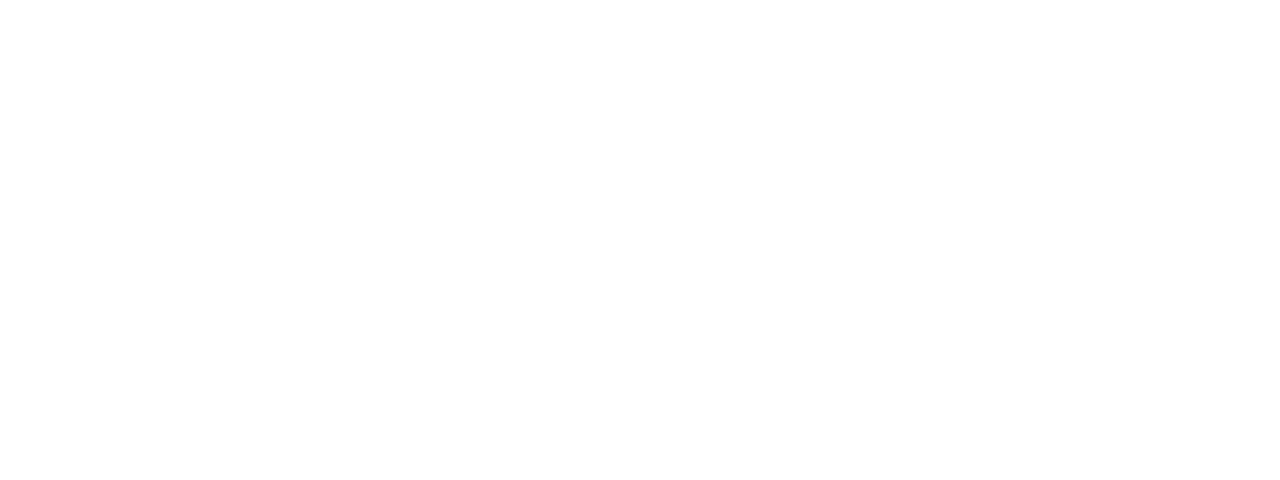
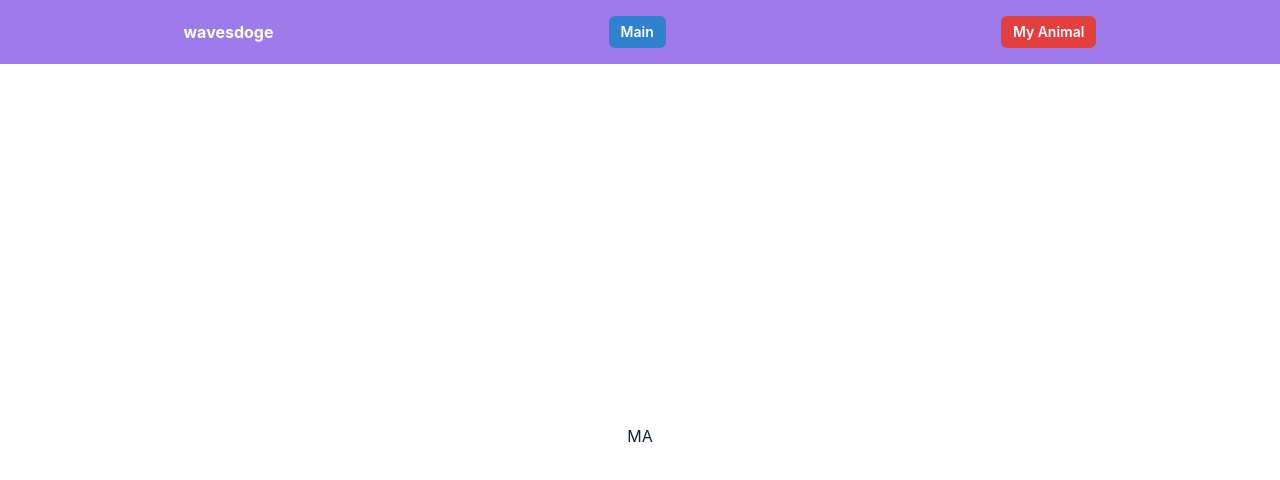
Before and after one commit to wavescats/mini-project, a React (Create React App) app in the folder Dapp-NFT(MintAnimal)/front-end/: page /my-animal in a window 1280 px wide. Before the commit this address had no page. Shown: the top 480 px of the page. Built offline with nearby package versions, Linux system fonts and the light colour scheme; what web3 would draw is missing.

Commit message:
Dapp-NFT_MintAnimalToken_Layout

```diff
--- a/Dapp-NFT(MintAnimal)/front-end/src/App.tsx
+++ b/Dapp-NFT(MintAnimal)/front-end/src/App.tsx
@@ -1,6 +1,8 @@
 import React, { FC, useEffect, useState } from "react";
 import { BrowserRouter, Routes, Route } from "react-router-dom";
+import Layout from "./components/Layout";
 import Main from "./routes/main";
+import MyAnimal from "./routes/my-animal";
 
 const App: FC = () => {
   const [account, setAccount] = useState<string>("");
@@ -33,9 +35,13 @@
 
   return (
     <BrowserRouter>
-      <Routes>
-        <Route path="/" element={<Main account={account} />} />
-      </Routes>
+      <Layout>
+        <Routes>
+          <Route path="/" element={<Main account={account} />} />
+          <Route path="my-animal" element={<MyAnimal account={account} />} />
+          {/* path는 http://localhost:3000/my-animal 라는 뜻 / account는 👉 나의 메타마스크 주소*/}
+        </Routes>
+      </Layout>
     </BrowserRouter>
   );
 };
--- /dev/null
+++ b/Dapp-NFT(MintAnimal)/front-end/src/components/Layout.tsx
@@ -0,0 +1,47 @@
+import { Flex, Stack, Box, Text, Button } from "@chakra-ui/react";
+import { Link } from "react-router-dom";
+import React, { FC } from "react";
+
+const Layout: FC = ({ children }) => {
+  return (
+    <Stack h="100vh">
+      {/* Stack은 아래로 계속 쌓인다는것 */}
+      <Flex
+        bg="purple.400"
+        p={4}
+        justifyContent="space-around"
+        alignItems="center"
+        // 배경색상을 보라색, 패딩은 4, 가로로 펼치기 가운데 정렬
+      >
+        <Box>
+          <Text fontWeight="bold" color="#fff">
+            wavesdoge
+          </Text>
+        </Box>
+        <Link to="/">
+          <Button size="sm" colorScheme="blue">
+            Main
+          </Button>
+        </Link>
+        {/* 버튼을 누르면 페이지 전환하는 구현 */}
+        <Link to="my-animal">
+          <Button size="sm" colorScheme="red">
+            My Animal
+          </Button>
+        </Link>
+        {/* 버튼을 누르면 페이지 전환하는 구현 */}
+      </Flex>
+      <Flex
+        direction="column"
+        h="full"
+        justifyContent="center"
+        alignItems="center"
+        // 정렬은 세로로 / 센터로 맞춰주기 위한 CSS 설정
+      >
+        {children}
+      </Flex>
+    </Stack>
+  );
+};
+
+export default Layout;
--- /dev/null
+++ b/Dapp-NFT(MintAnimal)/front-end/src/routes/my-animal.tsx
@@ -0,0 +1,11 @@
+import React, { FC } from "react";
+
+interface MyAnimalProps {
+  account: string;
+}
+
+const MyAnimal: FC<MyAnimalProps> = () => {
+  return <div>MA</div>;
+};
+
+export default MyAnimal;
```
